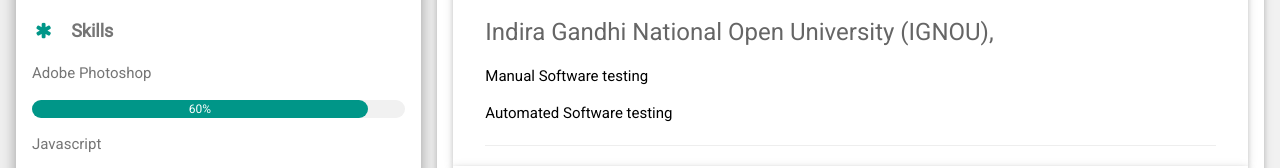
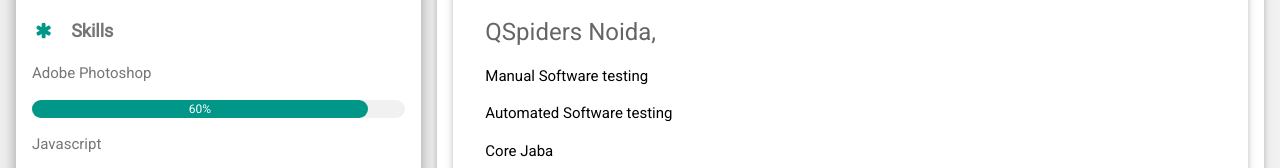
Before and after one commit to Deepkam/deepak_portfolio, a plain HTML site: page index.html in a window 1280 px wide. Shown: the part 595-763 px from the top of the page. Drawn offline with nearby package versions, Linux system fonts and the light colour scheme.

Commit message:
Update index.html

```diff
--- a/index.html
+++ b/index.html
@@ -105,9 +105,10 @@ html,body,h1,h2,h3,h4,h5,h6 {font-family: "Roboto", sans-serif}
 	     <div class="w3-container w3-card w3-white">
         <h2 class="w3-text-grey w3-padding-16"><i class="fa fa-certificate fa-fw w3-margin-right w3-xxlarge w3-text-teal"></i>Specializations</h2>
         <div class="w3-container">
-          <h3 class="w3-opacity"> Indira Gandhi National Open University (IGNOU),</h3>
-                   <p> Manual Software testing</p>
+          <h3 class="w3-opacity"> QSpiders Noida,</h3>
+                   <p>Manual Software testing</p>
 		   <p>Automated Software testing</p>
+		<p>Core Jaba</p>
           <hr>
         </div>
       </div>
```
